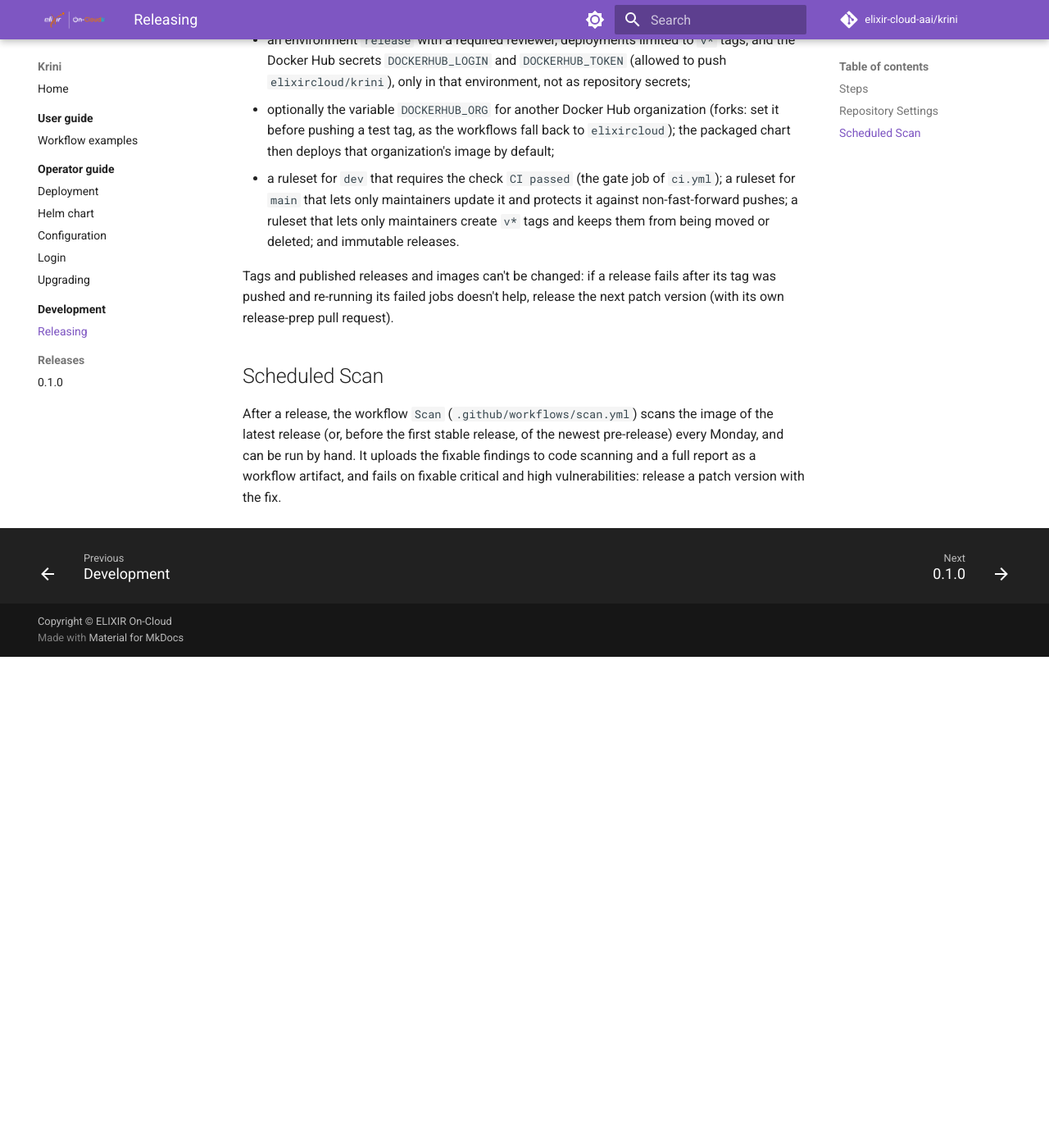
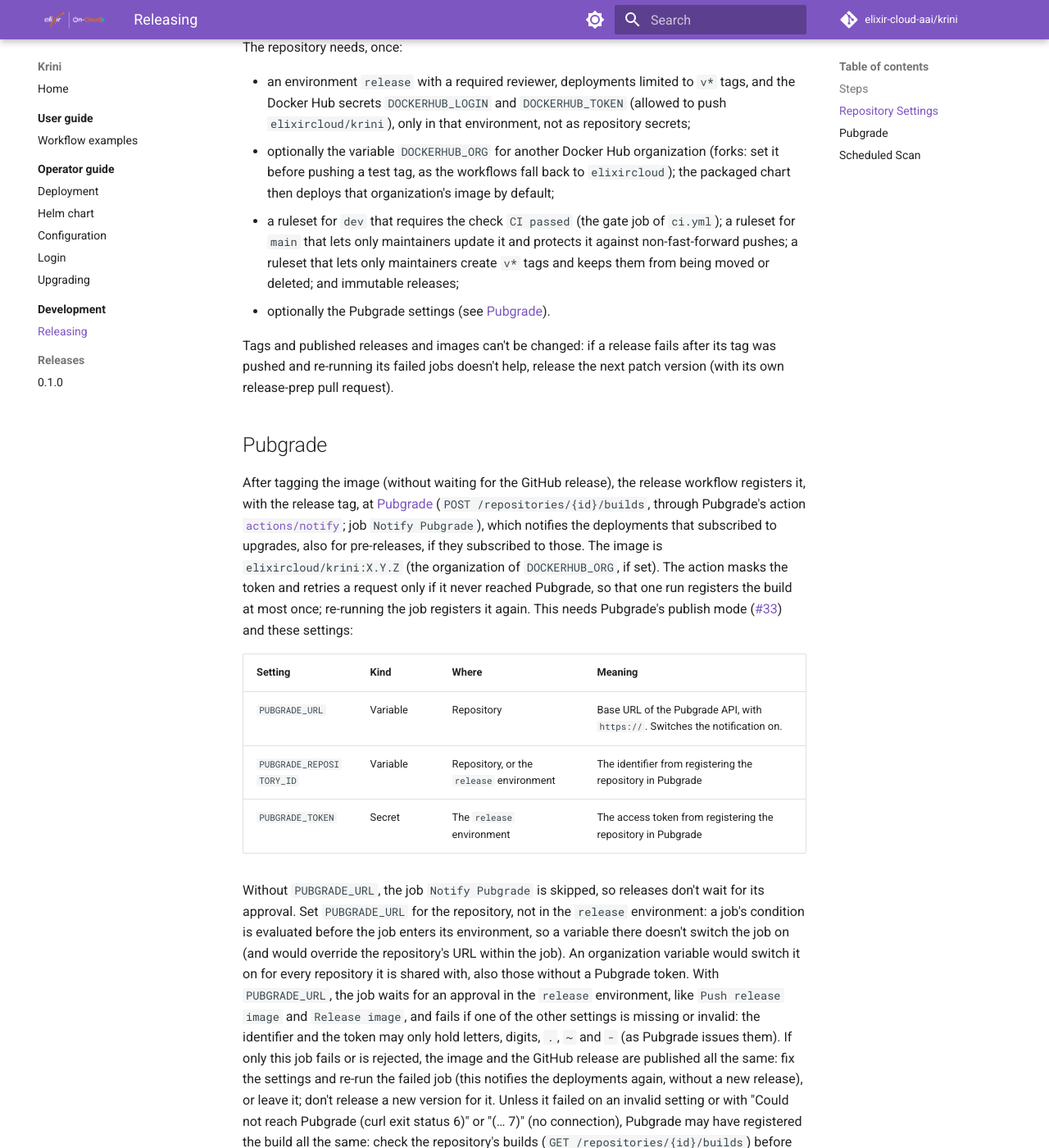
Before and after one commit to elixir-cloud-aai/krini, an MkDocs documentation site: the page built from docs/development/releasing.md, in a window 1280 px wide and 1400 px high, scrolled down 3508 px. Shown: the whole window at 82% size. Built offline with MkDocs 1.6.1 and Material for MkDocs 9.7.7, drawn with Linux system fonts in a browser that asks for light colours; comment, search, counter and statistics services are not loaded; before the commit the page ends 4309 px from its top, so only the background shows below that; some of the changed text lies outside the part shown.

Commit message:
ci: notify Pubgrade of released images
Add the job notify (Notify Pubgrade) to the release workflow: once
release-image has tagged the image, it registers it at Pubgrade with
Pubgrade's action actions/notify (v0.3.0, pinned), in the environment
release, without permissions, and only if the repository variable
PUBGRADE_URL is set. It does not wait for the GitHub release, and
publish does not depend on it. Document the job and its settings in
the release docs.

Part of elixir-cloud-aai/generic-issues#57.

Co-Authored-By: Claude Opus 5.5 <noreply@anthropic.com>
Claude-Session: https://claude.ai/code/session_011FSoqN5w1v5t1QRTKU7ad5

```diff
--- a/docs/development/releasing.md
+++ b/docs/development/releasing.md
@@ -159,7 +159,10 @@ deploys the release's image by default (`appVersion` is its tag).
     attached (it creates a draft, uploads them, and publishes it only then,
     as assets of immutable releases can't be added later; if that fails,
     the draft is deleted); versions below 1.0.0 and `-alpha`,
-    `-beta` and `-rc` versions are pre-releases. Releases aren't edited after
+    `-beta` and `-rc` versions are pre-releases. If Pubgrade is configured
+    (see [Pubgrade](#pubgrade)), `Notify Pubgrade` registers the tagged
+    image there once `Release image` has passed (needs approval), without
+    waiting for `Publish release`. Releases aren't edited after
     publishing (by convention): fix mistakes in the notes of the next
     release. If a job fails, use "Re-run failed jobs", not "Re-run all
     jobs": once the image is tagged, a new attempt of all jobs stops at the
@@ -192,11 +195,54 @@ The repository needs, once:
   `ci.yml`); a ruleset for `main` that lets only maintainers update it and
   protects it against non-fast-forward pushes; a ruleset that lets only
   maintainers create `v*` tags and keeps them from being moved or deleted;
-  and immutable releases.
+  and immutable releases;
+- optionally the Pubgrade settings (see [Pubgrade](#pubgrade)).
 
 Tags and published releases and images can't be changed: if a release
 fails after its tag was pushed and re-running its failed jobs doesn't help,
 release the next patch version (with its own release-prep pull request).
+
+## Pubgrade
+
+After tagging the image (without waiting for the GitHub release), the
+release workflow registers it, with the release tag, at
+[Pubgrade](https://github.com/elixir-cloud-aai/Pubgrade) (`POST
+/repositories/{id}/builds`, through Pubgrade's action
+[`actions/notify`](https://github.com/elixir-cloud-aai/Pubgrade/tree/344a58adc1c871135f86c404eb33ed91011886ad/actions/notify);
+job `Notify Pubgrade`), which notifies the deployments that subscribed to
+upgrades, also for pre-releases, if they subscribed to those. The image is
+`elixircloud/krini:X.Y.Z` (the organization of `DOCKERHUB_ORG`, if set).
+The action masks the token and retries a request only if it never reached
+Pubgrade, so that one run registers the build at most once; re-running the
+job registers it again. This needs Pubgrade's publish mode
+([#33](https://github.com/elixir-cloud-aai/Pubgrade/issues/33)) and these
+settings:
+
+| Setting | Kind | Where | Meaning |
+| --- | --- | --- | --- |
+| `PUBGRADE_URL` | Variable | Repository | Base URL of the Pubgrade API, with `https://`. Switches the notification on. |
+| `PUBGRADE_REPOSITORY_ID` | Variable | Repository, or the `release` environment | The identifier from registering the repository in Pubgrade |
+| `PUBGRADE_TOKEN` | Secret | The `release` environment | The access token from registering the repository in Pubgrade |
+
+Without `PUBGRADE_URL`, the job `Notify Pubgrade` is skipped, so releases
+don't wait for its approval. Set `PUBGRADE_URL` for the repository, not in
+the `release` environment: a job's condition is evaluated before the job
+enters its environment, so a variable there doesn't switch the job on (and
+would override the repository's URL within the job). An organization
+variable would switch it on for every repository it is shared with, also
+those without a Pubgrade token. With `PUBGRADE_URL`, the job waits for an
+approval in the `release` environment, like `Push release image` and
+`Release image`, and fails if one of the other settings is missing or
+invalid: the identifier and the token may only hold letters, digits, `.`,
+`~` and `-` (as Pubgrade issues them). If only this job fails or is
+rejected, the image and the GitHub release are published all the same:
+fix the settings and re-run the failed job (this notifies the deployments
+again, without a new release), or leave it; don't release a new version
+for it. Unless it failed on an invalid setting or with "Could not reach
+Pubgrade (curl exit status 6)" or "(… 7)" (no connection), Pubgrade may
+have registered the build all the same: check the repository's builds
+(`GET /repositories/{id}/builds`) before re-running it, as re-running
+notifies the subscribed deployments again.
 
 ## Scheduled Scan
 
```
Also changed, not shown: 1 other file.
